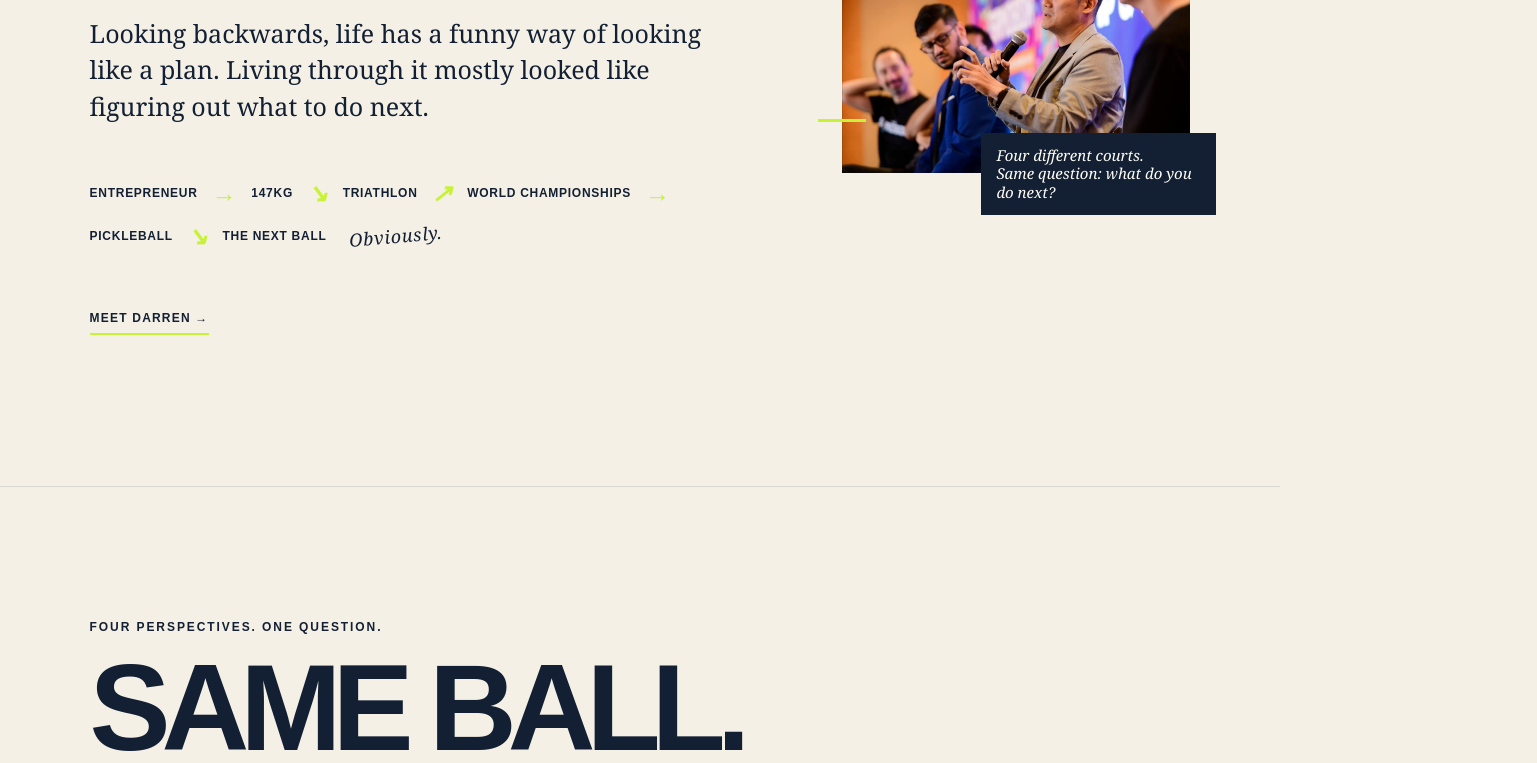
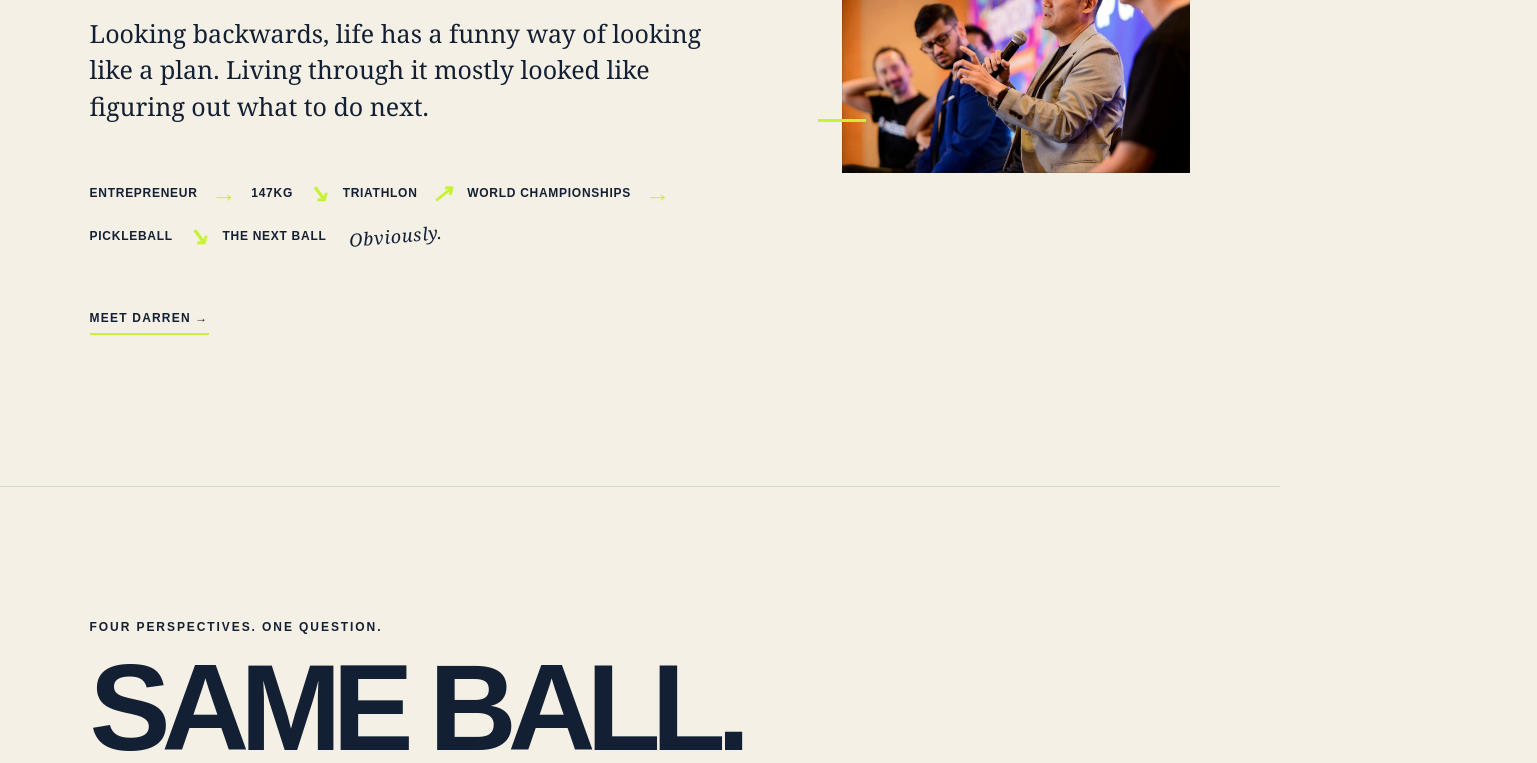
Before and after one commit to mightymaxworks/the-next-ball, a Next.js app: page / in a window 1280 px wide. Shown: the part 4300-5063 px from the top of the page, 1537 px wide, since content can reach past the window. Built offline with nearby package versions, Linux system fonts and the light colour scheme.

Commit message:
Add selected live event photo and simplify Darren portrait

```diff
--- a/app/page.tsx
+++ b/app/page.tsx
@@ -85,7 +85,7 @@ export default function Home() {
           <span className="photoLabel">THE PERSON BEHIND THE IDEA</span>
           <img src="/images/selected/darren-person-behind-idea.JPEG" alt="Darren Ho" />
           <span className="photoCut" aria-hidden="true" />
-          <p className="photoCaption">Four different courts.<br/>Same question: what do you do next?</p>
+
         </div>
 
       </section>
@@ -131,7 +131,7 @@ export default function Home() {
       <section id="speaking" className="live navy">
         <div className="liveTop">
           <p className="eyebrow light">THE NEXT BALL — LIVE</p>
-          <p className="stageAside">The ideas are serious.<br/>The delivery doesn’t have to be.</p>
+          <p className="stageAside">The ideas are serious.<br/>The delivery doesn’t have to be.</p>\n          <figure className="livePhoto"><img src="/images/selected/IMG_8932.JPEG" alt="Darren speaking at a live event" /><figcaption>THE NEXT BALL — LIVE</figcaption></figure>
         </div>
         <h2>SERIOUS IDEAS.<br /><span>NOT-SO-SERIOUS<br />DELIVERY.</span></h2>
         <div className="liveRule" aria-hidden="true"><span>LAUGH</span><i>→</i><span>STORY</span><i>→</i><span>INSIGHT</span><i>→</i><span>NEXT BALL</span></div>
```
